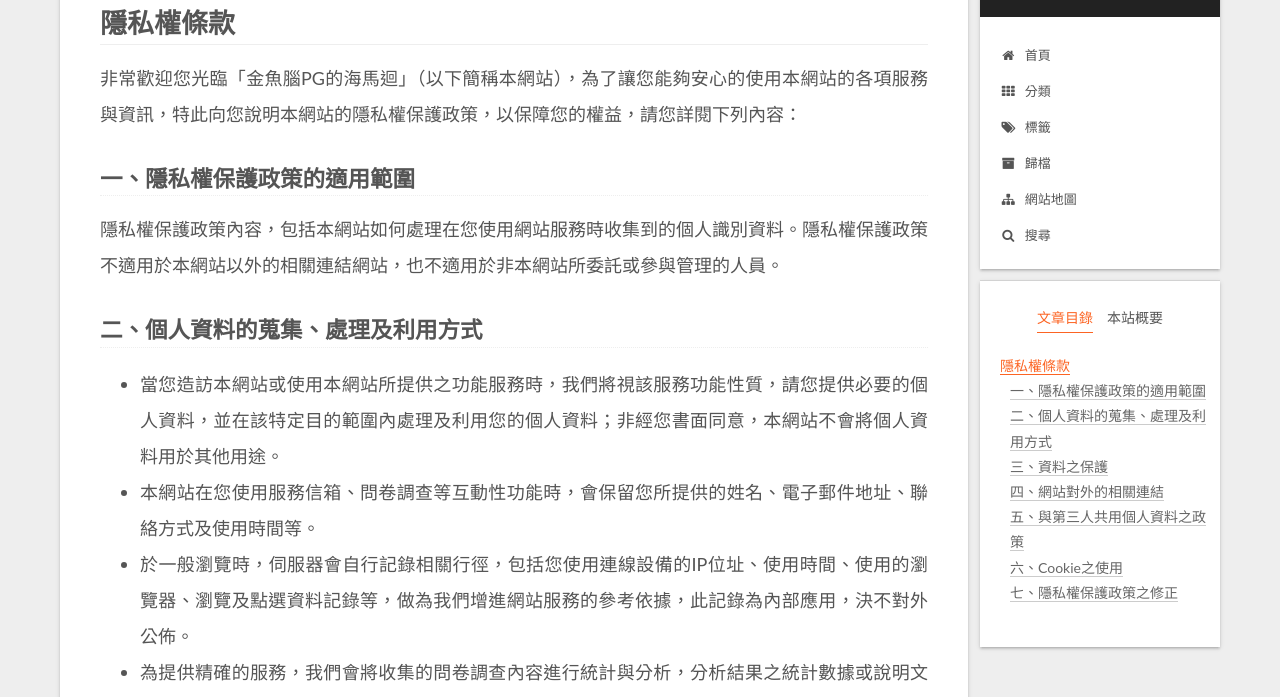
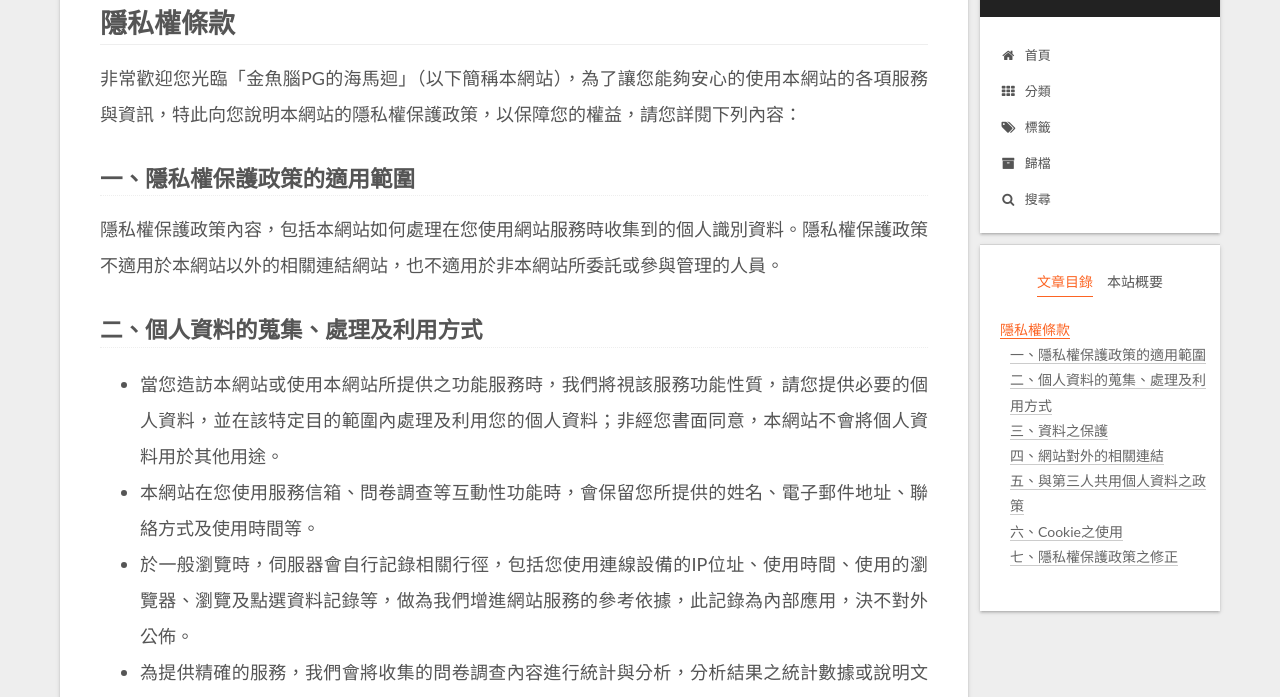
Before and after one commit to SamChuang0305/samchuang0305.github.io, a plain HTML site: page Privacy-Policy/index.html in a window 1280 px wide. Shown: the part 100-797 px from the top of the page. Drawn offline with Linux system fonts and the light colour scheme.

Commit message:
Site updated: 2020-01-11 13:37:28

```diff
--- a/Privacy-Policy/index.html
+++ b/Privacy-Policy/index.html
@@ -218,19 +218,6 @@
   </li>
 
 
-
-
-
-
-        <li class="menu-item menu-item-sitemap">
-
-
-
-    <a href="/sitemap.xml" rel="section"><i class="fa fa-fw fa-sitemap"></i>網站地圖</a>
-
-  </li>
-
-
       <li class="menu-item menu-item-search">
         <a role="button" class="popup-trigger">
           <i class="fa fa-search fa-fw"></i>搜尋
@@ -271,9 +258,6 @@
     <main class="main">
       <div class="main-inner">
         <div class="content-wrap">
-
-
-
 
 
 
```
Also changed, not shown: 2019/12/24/Bookmarklet for search Udemy FREE courses/index.html (+0 -13 lines), 2020/01/10/Markdown 語法整理/index.html (+0 -13 lines), about/index.html (+0 -16 lines), archives/2019/12/index.html (+0 -16 lines), archives/2019/index.html (+0 -16 lines), archives/2020/01/index.html (+0 -16 lines), archives/2020/index.html (+0 -16 lines), archives/index.html (+0 -16 lines), categories/Markdown/index.html (+0 -16 lines), categories/index.html (+0 -16 lines), categories/小工具/index.html (+0 -16 lines), index.html (+0 -13 lines), tags/Bookmarklet/index.html (+0 -16 lines), tags/Javascript/index.html (+0 -16 lines), 2 more files.
